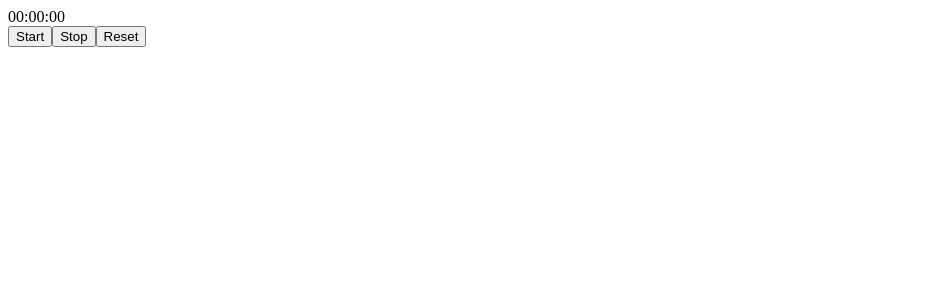
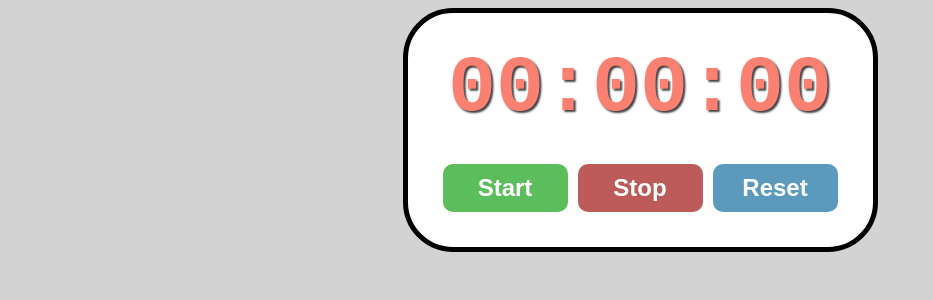
Before and after one commit to Daddanoy/react-course, a React (Vite) app in the folder my-react-ap/: page / in a window 1280 px wide. Shown: the top 300 px of the page, without its empty margins (0-933 px from the left). Built offline with nearby package versions, Linux system fonts and the light colour scheme.

Commit message:
updated css

```diff
--- a/my-react-ap/src/index.css
+++ b/my-react-ap/src/index.css
@@ -189,3 +189,73 @@ DIGITAL CLOCK CSS
 }
 
 */
+
+
+body{
+  display: flex;
+  flex-direction: column;
+  align-items: center;
+  background-color: lightgray;
+
+}
+
+.stopwatch{
+  display: flex;
+  flex-direction: column;
+  align-items: center;
+  border: 5px solid;
+  border-radius: 50px;
+  background-color: white;
+  padding: 30px;
+
+}
+
+.display{
+  font-size: 5rem;
+  font-family: monospace;
+  font-weight: bold;
+  color: salmon;
+  text-shadow: 2px 2px 2px hsla(0, 0%, 0%, 0.75);
+  margin-bottom: 25px;
+}
+
+.controls button{
+  font-size: 1.5rem;
+  font-weight: bold;
+  padding: 10px 20px;
+  margin: 5px;
+  width: 125px;
+  border: none;
+  border-radius: 10px;
+  cursor: pointer;
+  color: white;
+  transition: background-color 0.5s ease;
+
+}
+
+.start-button{
+  background-color: rgb(91, 189, 91);
+}
+
+.start-button:hover{
+  background-color: rgb(6, 74, 6);
+
+}
+
+.stop-button{
+  background-color: rgb(189, 91, 91);
+}
+
+.stop-button:hover{
+  background-color: rgb(121, 21, 21);
+
+}
+
+.reset-button{
+  background-color: rgb(91, 153, 189);
+}
+
+.reset-button:hover{
+  background-color: rgb(15, 70, 124);
+
+}
```
